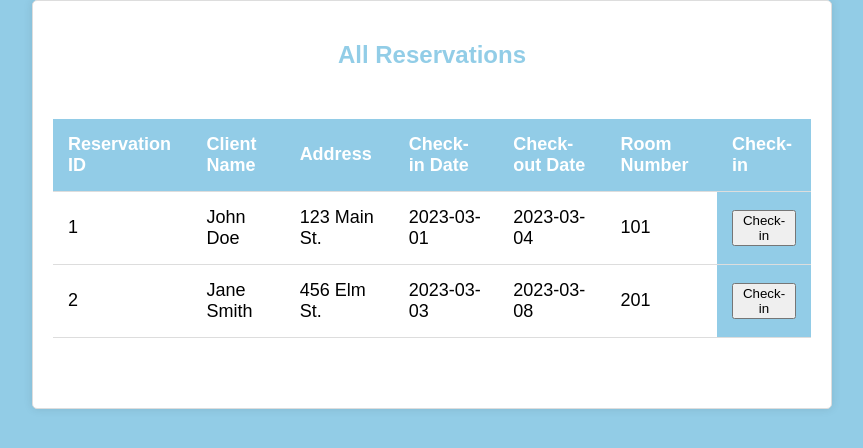
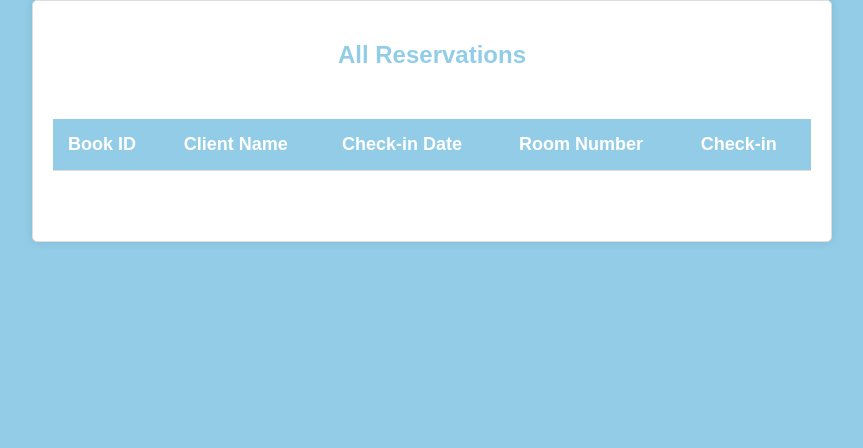
Before and after one commit to oZep/Hotel, a Flask app: page /employee in a window 1280 px wide. Shown: the part 120-568 px from the top of the page, without its empty margins (208-1071 px from the left). Run offline with Flask 3, Linux system fonts and the light colour scheme; lists and menus that the app fills with data are empty.

Commit message:
working on displaying bookings

```diff
--- a/app.py
+++ b/app.py
@@ -7,8 +7,46 @@ app = Flask(__name__)
 app.config['SQLALCHEMY_DATABASE_URI'] = 'postgresql://postgres:issadogs@localhost/hotel'
 db = SQLAlchemy(app)
 
-# Dummy user data for demonstration
-users = {'user1': 'password1', 'user2': 'password2'}
+class Room(db.Model):
+    __tablename__ = 'room'
+
+    room_id = db.Column(db.Integer, primary_key=True)
+    capacity = db.Column(db.Integer)
+    extendable = db.Column(db.Boolean)
+    hotel_id = db.Column(db.Integer)
+    isavailable = db.Column(db.Boolean)
+    price = db.Column(db.Numeric)
+    view = db.Column(db.Boolean)
+
+class Book(db.Model):
+    __tablename__ = 'book'
+
+    ba_id = db.Column(db.Integer, primary_key=True)
+    cus_id = db.Column(db.Integer, db.ForeignKey('customer.cus_id'))
+    room_id = db.Column(db.Integer, db.ForeignKey('room.room_id'))
+
+class Customer(db.Model):
+    __tablename__ = 'customer'
+
+    cus_id = db.Column(db.Integer, primary_key=True)
+    fullname = db.Column(db.String(255))
+    address = db.Column(db.String(255))
+    registrationdate = db.Column(db.Date)
+
+# Define the Employee class
+class Employee(db.Model):
+    __tablename__ = 'employee'
+
+    ssn = db.Column(db.Integer, primary_key=True)
+    hotel_id = db.Column(db.Integer)
+    role = db.Column(db.String)
+    name = db.Column(db.String)
+    address = db.Column(db.String)
+
+    def print(self):
+        employees = Employee.query.all()
+        for employee in employees:
+            print(f"Name: {employee.name}, SSN: {employee.ssn}")
 
 @app.route('/')
 def hello_world():
@@ -38,9 +76,21 @@ def client_signup():
 def employee_signup():
     return render_template('employeeSignUp.html')
 
-@app.route('/employeePage.html')
+@app.route('/employee_page')
 def employee_page():
-    return render_template('employeePage.html')
+    # Query the database to get information for each booking
+    bookings = db.session.query(
+        Book.ba_id,
+        Customer.fullname.label('client_name'),
+        Customer.registrationdate.label('check_in_date'),
+        Room.room_id
+    ).join(Customer, Book.cus_id == Customer.cus_id).join(Room, Book.room_id == Room.room_id).all()
+
+    print(bookings)
+    print("Hi")
+
+    # Render the template with the bookings information
+    return render_template('employeePage.html', reservations=bookings)
 
 @app.route('/employee')
 def employee():
@@ -56,21 +106,6 @@ def confirmation(room_id, customer_id):
     customer = Customer.query.get(customer_id)
     room = Room.query.get(room_id)
     return render_template('confirmation.html', customer=customer, room_id=room_id)
-
-# Define the Employee class
-class Employee(db.Model):
-    __tablename__ = 'employee'
-
-    ssn = db.Column(db.Integer, primary_key=True)
-    hotel_id = db.Column(db.Integer)
-    role = db.Column(db.String)
-    name = db.Column(db.String)
-    address = db.Column(db.String)
-
-    def print(self):
-        employees = Employee.query.all()
-        for employee in employees:
-            print(f"Name: {employee.name}, SSN: {employee.ssn}")
 
 
 @app.route('/print_employees')
@@ -107,24 +142,6 @@ def signin():
         # Authentication failed, redirect back to sign-in page
         return redirect(url_for('employee_signup'))
 
-class Room(db.Model):
-    __tablename__ = 'room'
-
-    room_id = db.Column(db.Integer, primary_key=True)
-    capacity = db.Column(db.Integer)
-    extendable = db.Column(db.Boolean)
-    hotel_id = db.Column(db.Integer)
-    isavailable = db.Column(db.Boolean)
-    price = db.Column(db.Numeric)
-    view = db.Column(db.Boolean)
-
-class Customer(db.Model):
-    __tablename__ = 'customer'
-
-    cus_id = db.Column(db.Integer, primary_key=True)
-    fullname = db.Column(db.String(255))
-    address = db.Column(db.String(255))
-    registrationdate = db.Column(db.Date)
 
 
 @app.route('/search', methods=['GET'])
@@ -181,11 +198,17 @@ def book_room(room_id):
         room.isavailable = False
         db.session.commit()
 
+        # Add entry to the book table
+        new_booking = Book(cus_id=new_customer.cus_id, room_id=room_id)
+        db.session.add(new_booking)
+        db.session.commit()
+
         # Redirect to a confirmation page or somewhere else
-        return redirect(url_for('confirmation', room_id=room_id, customer_id=new_customer.id))
+        return redirect(url_for('confirmation', room_id=room_id, customer_id=new_customer.cus_id))
 
     # Render the booking page template
     return render_template('book.html', room_id=room_id)
 
+
 if __name__ == '__main__':
    app.run(debug=True)
--- a/templates/employeePage.html
+++ b/templates/employeePage.html
@@ -57,36 +57,24 @@
 		<table>
 			<thead>
 				<tr>
-                    <th>Reservation ID</th>
+                    <th>Book ID</th>
                     <th>Client Name</th>
-                    <th>Address</th>
                     <th>Check-in Date</th>
-                    <th>Check-out Date</th>
                     <th>Room Number</th>
                     <th>Check-in</th>
 				</tr>
 			</thead>
-			<tbody>
-				<tr>
-					<td>1</td>
-					<td>John Doe</td>
-					<td>123 Main St.</td>
-					<td>2023-03-01</td>
-					<td>2023-03-04</td>
-					<td>101</td>
-                    <th><button>Check-in</button></th>
-				</tr>
-				<tr>
-					<td>2</td>
-					<td>Jane Smith</td>
-					<td>456 Elm St.</td>
-					<td>2023-03-03</td>
-					<td>2023-03-08</td>
-					<td>201</td>
-                    <th><button>Check-in</button></th>
-				</tr>
-				<!-- Add more reservations as needed -->
-			</tbody>
+            <tbody>
+                {% for reservation in reservations %}
+                <tr>
+                    <td>{{ reservation.ba_id }}</td>
+                    <td>{{ reservation.client_name }}</td>
+                    <td>{{ reservation.check_in_date }}</td>
+                    <td>{{ reservation.room_id }}</td>
+                    <td><button onclick="checkIn({{ reservation.ba_id }})">Check-in</button></td>
+                </tr>
+                {% endfor %}
+            </tbody>
 		</table>
 	</div>
 </body>
```
